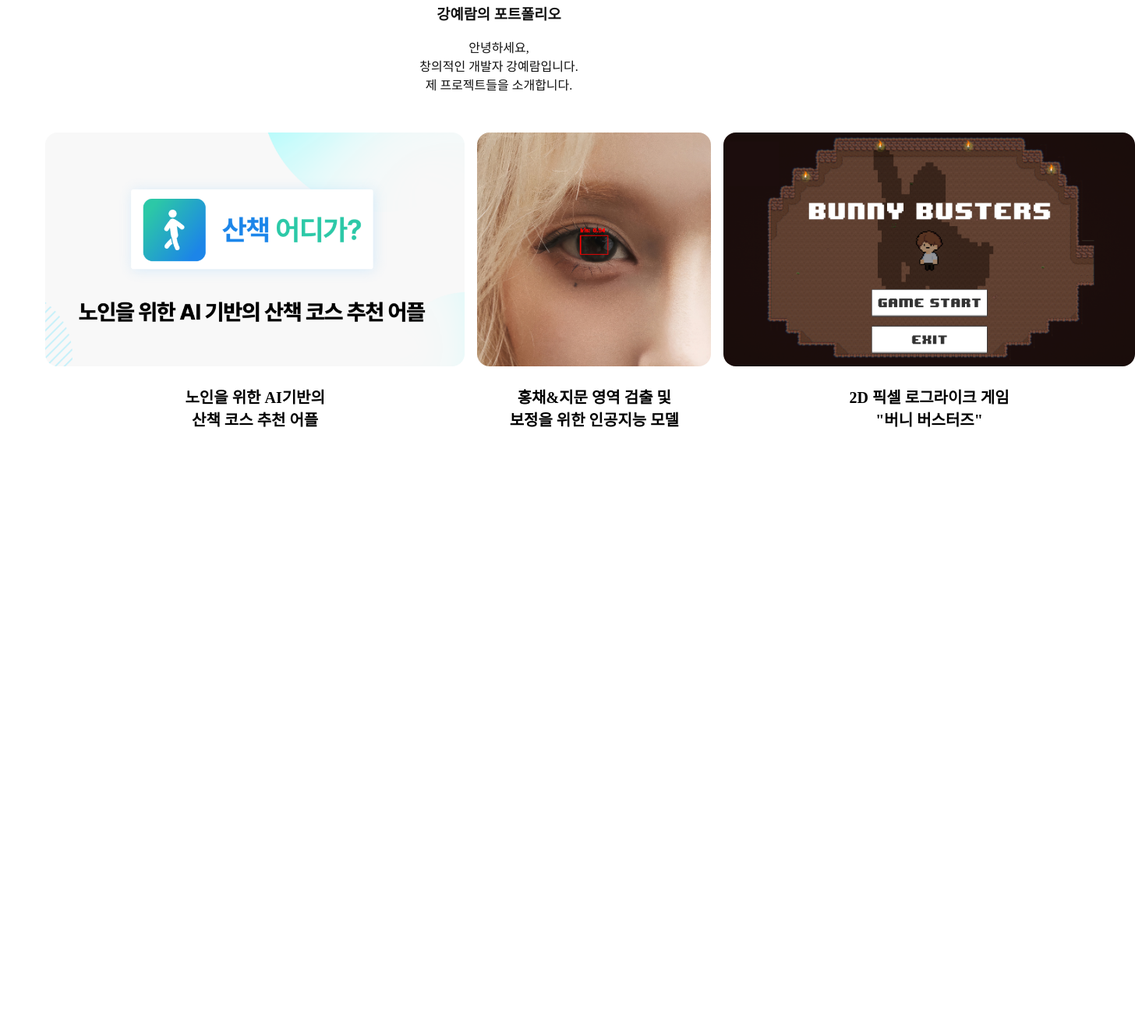
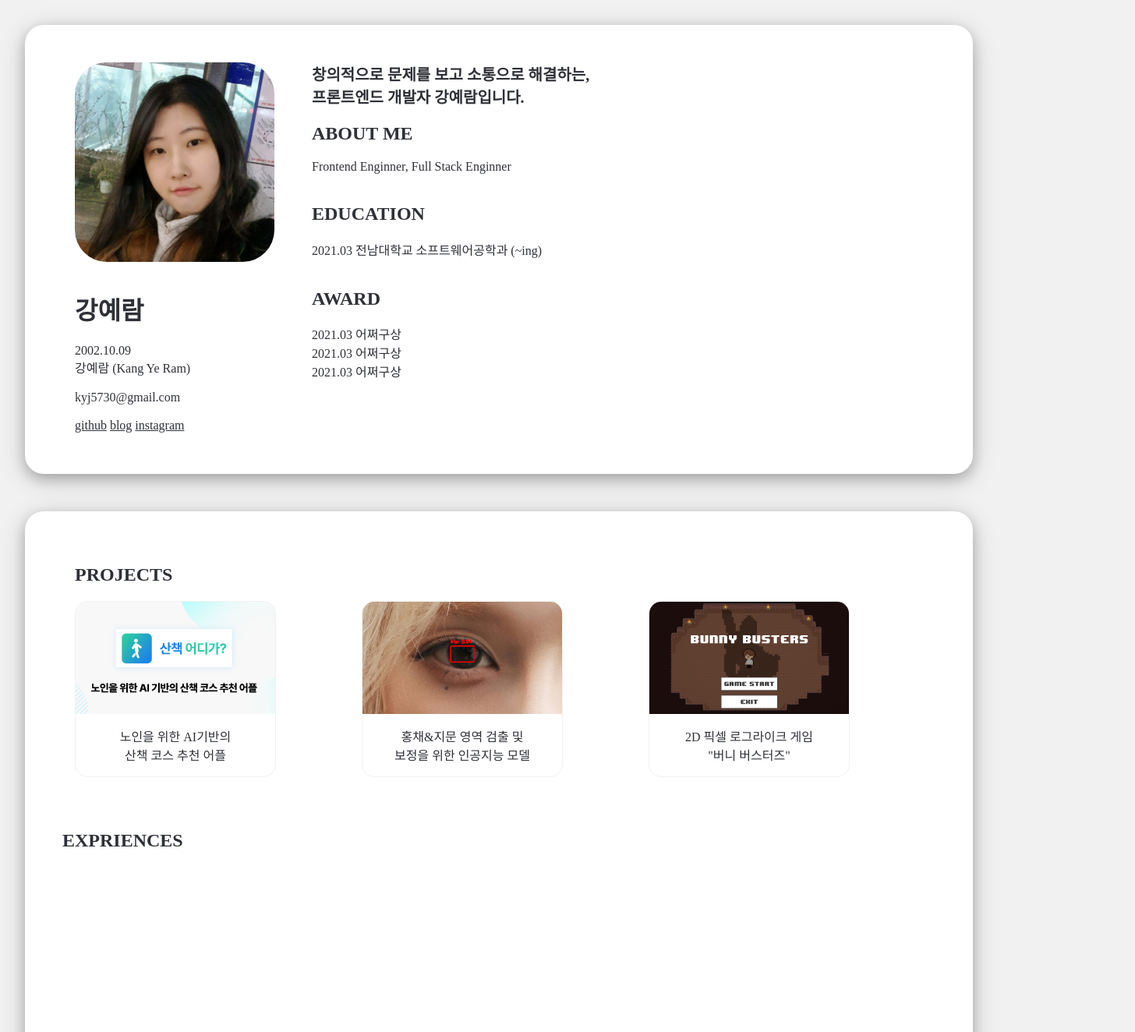
Before and after one commit to yeram109/yeram109.github.io, a plain HTML site: page index.html in a window 1280 px wide. Shown: the part 16-1340 px from the top of the page at 78% size, 1456 px wide, since content can reach past the window. Before the commit the page ends 800 px from the top, so only its background shows below. Drawn offline with Linux system fonts and the light colour scheme; a web font is replaced by a local one.

Commit message:
change index.html index.css

```diff
--- a/index.css
+++ b/index.css
@@ -1,36 +1,142 @@
-h3 {
-    color: #101010;
+@font-face {
+    font-family: 'Pretendard-Regular';
+    src: url('https://fastly.jsdelivr.net/gh/Project-Noonnu/noonfonts_2107@1.1/Pretendard-Regular.woff') format('woff');
+    font-weight: 400;
+    font-style: normal;
+}
+
+body{
+    font-family: 'Pretendard-Regular';
+    display: flex;
+    justify-content: start;
+    flex-direction: column;
+    align-items: center;
+    margin: 0;
+    padding: 0;
+    color: #2F3138;
+    background-color: #f1f1f1;
+    height: 100vh;
+}
+
+
+a {
+    color: inherit;
+    text-decoration: underline;
+}
+
+a:hover{
+    color:#101010;
+}
+
+.wrapper {
+    display: flex;
+    padding: 1rem 1rem;
+    margin: 2rem 2rem;
+    align-items: flex-start;
+    flex-direction: column;
+    gap: 3rem;
+}
+
+.box{
+    display: flex;
+    padding: 3rem 3rem;
+    border-radius: 1.5rem;
+    background-color: #fff;
+    box-shadow: 0 0.4rem 1rem 0 rgb(0 0 0 / 20%), 0 0.4rem 2rem 0 rgb(0 0 0 / 19%);
+    width: 70rem;
+}
+
+.profile{
+    display: flex;
+    align-items: center;
+    text-align: left;
+    background-color : white;
+    gap: 2rem;
+    height: 30rem;
+}
+
+
+.profile_left{
+    display: flex;
+    flex-direction: column;
+    height: max-content;
+    gap: 1rem;
+    padding: 1rem;
+    width: 16rem;
+    height: 100%;
+}
+
+.profile_img {
+    width: 100%;
+    height: fit-content;
+    border-radius: 16%;
+}
+
+.profile_txt{
+    font-size: 20px;
+
+
+}
+
+.profile_right{
+    display: flex;
+    flex-direction: column;
+    text-align: left;
+    align-items: flex-start;
+    height: 100%;
+
+}
+
+.intro {
+    background-color: white;
+    border-radius: 1.5rem;
+    display: flex;
+    flex-direction: column;
+    justify-content: flex-start;
+    gap: 3rem;
+    overflow: hidden;
+    height: 100vh;
+}
+
+.projects{
+    padding: 0 1rem;
+}
+
+
+.grid_container{
+    display: grid;
+    grid-template-columns: 1fr 1fr 1fr;
+    gap: 1rem;
+    align-items: center;
+}
+
+.card{
+    display: flex;
+    flex-direction: column;
+    background-color: white;
+    border-radius: 16px;
+    border: 1px solid #f1f1f1;
+    align-items: center;
+    width: 16rem;
+    height: 14rem;
+    overflow: hidden;
+
+}
+
+.card_images{
+    width: 100%;
+    overflow: hidden;
+}
+
+.grid_img {
+    width: 100%;
+    height: 100%;
+    object-fit: cover;
+}
+
+.grid_title {
+    font-size: 16px;
+    padding-left: 30px;
+    padding-right: 30px;
     text-align: center;
 }
-
-#txt_hi {
-    color:#101010;
-    text-align: center;
-    margin-bottom: 50px;
-}
-
-.grid-container{
-    display: grid;
-    grid-template-columns: 1fr 1fr 1fr;
-    gap: 16px;
-    margin-left: 50px;
-    margin-right: 50px;
-}
-
-.card {
-    text-align: center;
-    align-items: center;
-    font-weight: bold;
-}
-
-.card_title {
-    font-size: 20px;
-    padding-left: 30px;
-    padding-right: 30px;
-}
-
-.card_img {
-    width: fit-content;
-    height: 300px;
-    border-radius: 16px;
-}
--- a/index.html
+++ b/index.html
@@ -2,27 +2,95 @@
 <head>
     <meta charset="UTF-8">
     <link rel="stylesheet" href="index.css">
-    <title>PORTFOLIOS : Kang Ye Ram</title>
+    <title>Yeram Portfolio</title>
 </head>
 <body>
-    <h3> 강예람의 포트폴리오 </h3>
-    <div id="txt_hi">
-        안녕하세요, <br>
-        창의적인 개발자 강예람입니다. <br>
-        제 프로젝트들을 소개합니다.<br>
+    <div class="wrapper">
+
+            <!-- 프로필 -->
+            <div class="box profile">
+
+                <!-- 프로필 왼쪽 -->
+                <div class="profile_left">
+                    <img class="profile_img" src="./img/profile.jpg">
+                    <div>
+                        <h1>강예람</h1>
+                        2002.10.09 <br>
+                        강예람 (Kang Ye Ram)<br><br>
+                        kyj5730@gmail.com <br><br>
+                        <div class="profile_links">
+                            <a href="https://github.com/yeram109?tab=repositories">github</a>
+                            <a href="https://bear-dev.tistory.com/">blog</a>
+                            <a href="#">instagram</a>
                         </div>
-    <div class="grid-container">
+                    </div>
+                </div>
+
+                <!-- 프로필 오른쪽 -->
+                <div class="profile_right">
+                    <div class="profile_txt">
+                        <b>창의적으로 문제를 보고 소통으로 해결하는,<br>
+                        프론트엔드 개발자 강예람입니다.</b>
+                    </div>
+                        <h2>ABOUT ME</h2>
+                        Frontend Enginner, Full Stack Enginner <br><br>
+                        <h2>EDUCATION</h2>
+                        2021.03 전남대학교 소프트웨어공학과 (~ing) <br><br>
+                        <h2>AWARD</h2>
+                        2021.03 어쩌구상<br>
+                        2021.03 어쩌구상<br>
+                        2021.03 어쩌구상<br>
+                </div>
+            </div>
+
+            <!-- 인포 -->
+            <div class="box intro">
+
+                <div class="projects">
+                    <h2>PROJECTS</h2>
+
+                    <div class="grid_container">
+
                         <div class="card">
-            <img class="card_img" src="./img/1.png">
-            <p class="card_title"> 노인을 위한 AI기반의 <br> 산책 코스 추천 어플 </p>
+                            <div class="card_images">
+                                <img class="grid_img" src="./img/1.png">
                             </div>
+                            <div class="card_titled">
+                                <p class="grid_title">노인을 위한 AI기반의<br>산책 코스 추천 어플</p>
+                            </div>
+                        </div>
+
                         <div class="card">
-            <img class="card_img" src="./img/2.png">
-            <p class="card_title"> 홍채&지문 영역 검출 및 <br> 보정을 위한 인공지능 모델 </p>
+                            <div class="card_images">
+                                <img class="grid_img" src="./img/2.png">
                             </div>
+                            <div class="card_titled">
+                                <p class="grid_title">홍채&지문 영역 검출 및<br>보정을 위한 인공지능 모델</p>
+                            </div>
+                        </div>
+
                         <div class="card">
-            <img class="card_img" src="./img/3.png">
-            <p class="card_title"> 2D 픽셀 로그라이크 게임 <br> "버니 버스터즈" </p>
+                            <div class="card_images">
+                                <img class="grid_img" src="./img/3.png">
+                            </div>
+                            <div class="card_titled">
+                                <p class="grid_title">2D 픽셀 로그라이크 게임<br>"버니 버스터즈"</p>
+                            </div>
+                        </div>
+
+
+                    </div>
+
+                </div>
+
+                <div class="expriences">
+                    <h2>EXPRIENCES</h2>
+
+                </div>
+
+            </div>
+
+        </div>
     </div>
 </body>
 </html>
```
Lines whose indentation alone changed are shown as unchanged.
